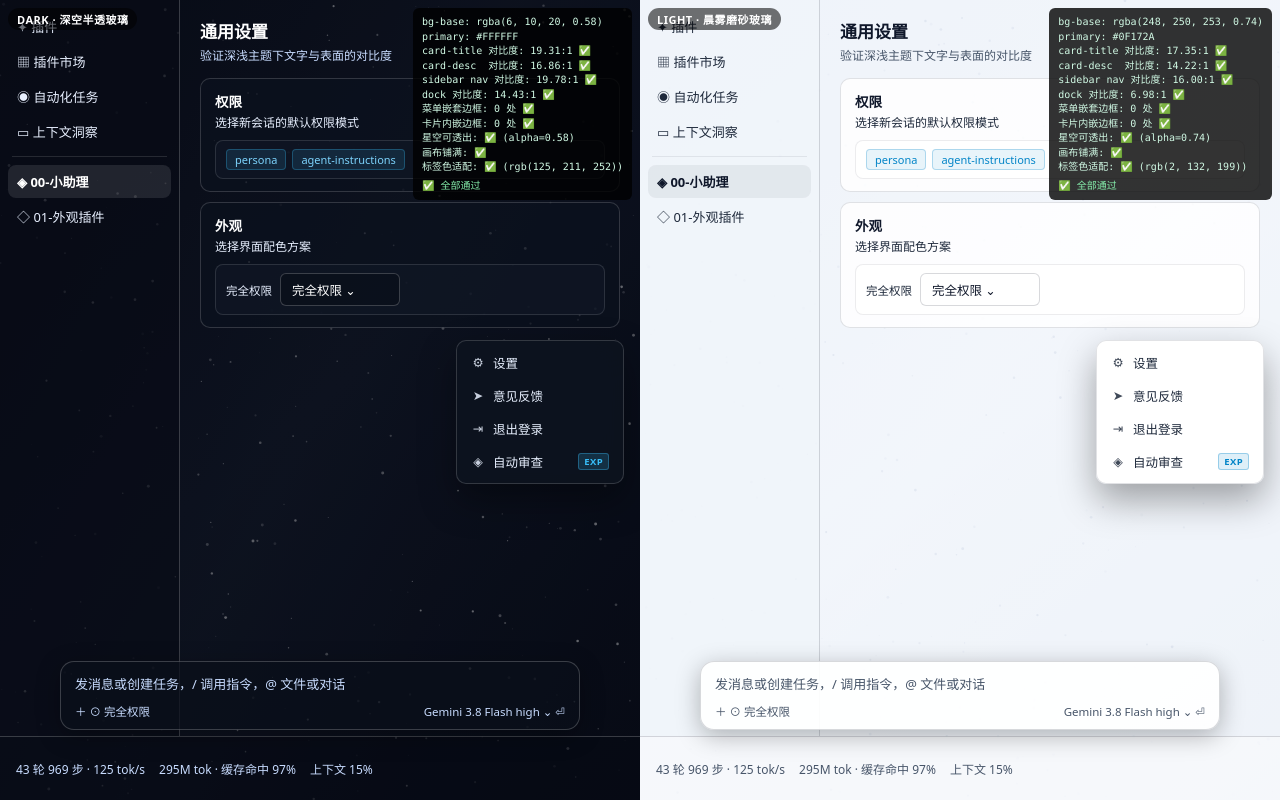
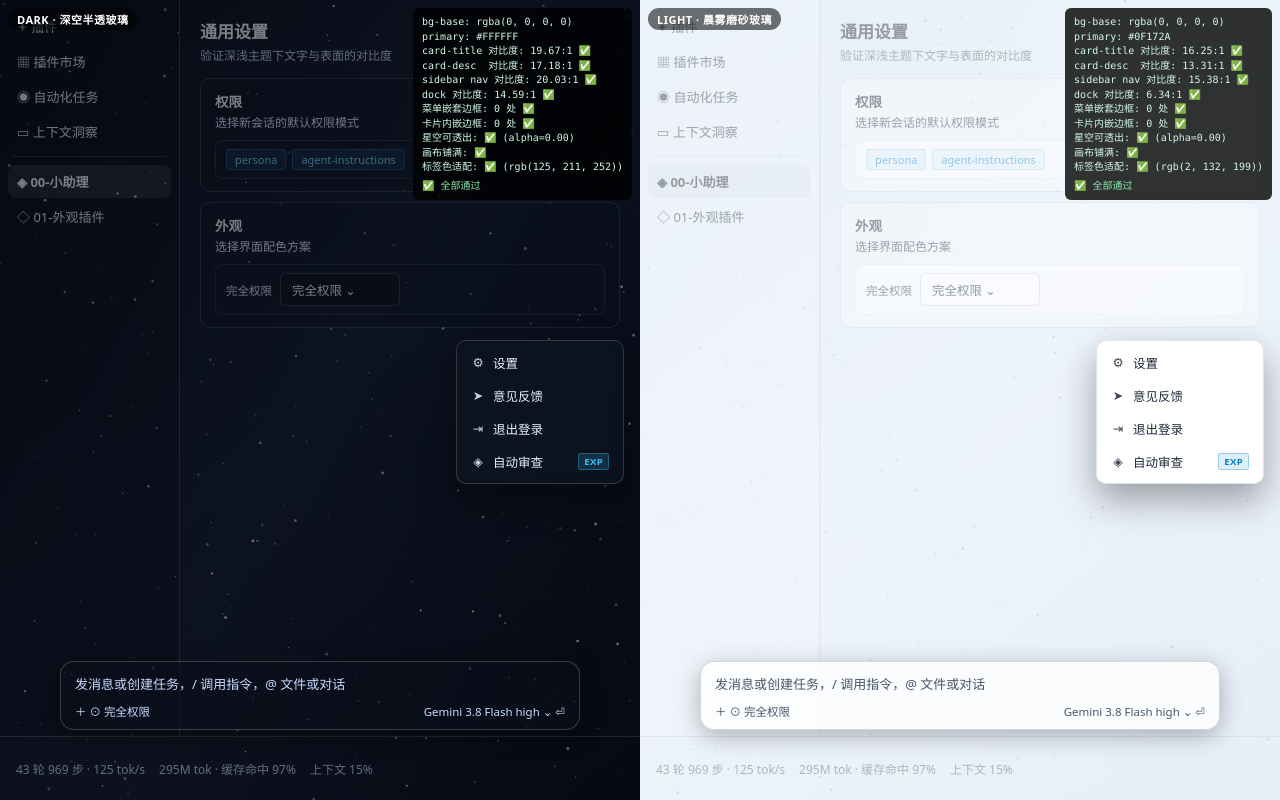
Before and after one commit to milkly909-code/dsh-plugin-starlight-protocol, a website: page preview.html in a window 1280 px wide. Drawn offline with Linux system fonts and the light colour scheme.

Commit message:
fix(starfield): 修复星空完全消失 - bg-base 三层嵌套叠加导致 92.6% 不透明
## 根因（BUG-010）
v2.0.0 把 --dsw-alias-bg-base 设成 rgba(6,10,20,0.58)，但 DSH 把它
嵌套用在三层容器上：
  .mP3x-q_frame → .mP3x-q_centerCol → .an3WzG_root (ConversationRoot)

三层叠加：1-(1-0.58)^3 = 92.6% 不透明 → 星空被彻底盖住。
浅色更严重：1-(1-0.74)^3 = 98.2% → 几乎纯白。

这是我自己在 v2.0.0 里重犯了刚写进 REGRESSION_RULES 的 BUG-007 铁律
（"绝不在嵌套容器上叠加半透明背景"）。

## 修复
1. bg-base 改为 rgba(0,0,0,0) 完全透明，让嵌套链全部透出星空
2. 新增 #sbg-canvas-root::before 单层 tint 作为界面唯一年着色来源
   - 深色 rgba(5,9,18,0.52) / 浅色 rgba(247,250,254,0.58)
   - #sbg-canvas-root 是 position:fixed 的独立单层，不会被递归叠加
3. layer-1..4 不透明度降到 0.34~0.52（深色）/ 0.46~0.70（浅色），
   避免卡片套卡片时过重
4. 暗角 z-index 提到 3，位于 tint 之上

## 新增防回归断言
- test/engine.cjs +9 项：「星空可见性」专章
  - bg-base 必须 alpha=0（深浅都检查）
  - 模拟三层叠加后仍透明
  - layer 最大不透明度上限
  - 单层 tint 存在且不透明度在 0.3~0.7
- test/visual.cjs：真实采样 canvas 像素 + 读 bg-base computed alpha
  - canvas 必须真的画了东西（lum >= 0.01）
  - bg-base 必须完全透明
  - 模拟三层叠加必须 < 50%
  - tint 不透明度必须合理

这比字符串断言可靠：v2.0.0 时所有旧测试全绿，但星空肉眼完全看不见。

```diff
--- a/package.json
+++ b/package.json
@@ -1,6 +1,6 @@
 {
   "name": "@local/space-background",
-  "version": "2.0.0",
+  "version": "2.1.0",
   "description": "深空背景 (Deep Space Background) — 主题令牌驱动的沉浸式星空视界。深色=深空半透玻璃+纯白HUD文字；浅色=晨雾磨砂玻璃+深色高对比文字。27 个官方 --dsw-* 令牌接管全部视觉，保留 DSH 原生圆角/层次/阴影，彻底告别通配符暴力覆盖造成的细节错乱。",
   "type": "module",
   "keywords": [
--- a/preview.html
+++ b/preview.html
@@ -20,6 +20,11 @@
   /* 关键：必须显式给 100% 尺寸，否则 canvas 用属性尺寸（DPR 缩放后）显示，
      只盖住面板一部分，下方会露出 .frame 半透背景叠在 body 上的脏灰色。 */
   .space { position: absolute; inset: 0; width: 100%; height: 100%; z-index: 0; display: block; }
+
+  /* ── 单层 tint（对应 #sbg-canvas-root::before）──
+     真实 DSH 里 bg-base 被嵌套用 3 次，任何不透明度都会累加。
+     所以界面着色只能靠这一层，绝不能写在 bg-base 上。 */
+  .tint { position: absolute; inset: 0; z-index: 2; pointer-events: none; }
 
   /* ── DSH 壳层：全部用令牌驱动 ── */
   .frame {
@@ -158,6 +163,7 @@
 <div class="pane" id="pane-dark">
   <span class="pane-label">DARK · 深空半透玻璃</span>
   <canvas class="space" id="space-dark"></canvas>
+  <div class="tint"></div>
   <div class="frame" data-mock>
     <aside class="sidebar">
       <div class="nav-item">✦ 插件</div>
@@ -211,6 +217,7 @@
 <div class="pane" id="pane-light">
   <span class="pane-label">LIGHT · 晨雾磨砂玻璃</span>
   <canvas class="space" id="space-light"></canvas>
+  <div class="tint"></div>
   <div class="frame" data-mock>
     <aside class="sidebar">
       <div class="nav-item">✦ 插件</div>
@@ -271,14 +278,15 @@ let PALETTE;
 {
   PALETTE = {
     dark: {
-      '--dsw-alias-bg-base': 'rgba(6, 10, 20, 0.58)',
-      '--dsw-alias-bg-layer-1': 'rgba(12, 18, 30, 0.64)',
-      '--dsw-alias-bg-layer-2': 'rgba(16, 24, 38, 0.70)',
-      '--dsw-alias-bg-layer-3': 'rgba(20, 30, 46, 0.76)',
-      '--dsw-alias-bg-layer-4': 'rgba(24, 36, 54, 0.82)',
-      '--dsw-alias-settings-card-fill': 'rgba(16, 24, 38, 0.72)',
-      '--dsw-specific-sidebar-fill': 'rgba(8, 12, 22, 0.66)',
-      '--dsw-specific-input-major': 'rgba(10, 16, 26, 0.74)',
+      // bg-base 必须全透明：DSH 把它嵌套用在 frame → centerCol → ConversationRoot
+      '--dsw-alias-bg-base': 'rgba(0, 0, 0, 0)',
+      '--dsw-alias-bg-layer-1': 'rgba(14, 21, 34, 0.34)',
+      '--dsw-alias-bg-layer-2': 'rgba(18, 27, 42, 0.40)',
+      '--dsw-alias-bg-layer-3': 'rgba(22, 33, 50, 0.46)',
+      '--dsw-alias-bg-layer-4': 'rgba(26, 39, 58, 0.52)',
+      '--dsw-alias-settings-card-fill': 'rgba(18, 27, 42, 0.42)',
+      '--dsw-specific-sidebar-fill': 'rgba(8, 12, 22, 0.30)',
+      '--dsw-specific-input-major': 'rgba(10, 16, 26, 0.62)',
       '--dsw-specific-menu': 'rgba(13, 19, 30, 0.97)',
       '--dsw-alias-label-primary': '#FFFFFF',
       '--dsw-alias-label-secondary': '#E8F0FF',
@@ -300,14 +308,14 @@ let PALETTE;
       '--dsw-menu-backdrop-filter': 'blur(20px) saturate(140%)',
     },
     light: {
-      '--dsw-alias-bg-base': 'rgba(248, 250, 253, 0.74)',
-      '--dsw-alias-bg-layer-1': 'rgba(255, 255, 255, 0.82)',
-      '--dsw-alias-bg-layer-2': 'rgba(255, 255, 255, 0.88)',
-      '--dsw-alias-bg-layer-3': 'rgba(255, 255, 255, 0.92)',
-      '--dsw-alias-bg-layer-4': 'rgba(255, 255, 255, 0.96)',
-      '--dsw-alias-settings-card-fill': 'rgba(255, 255, 255, 0.90)',
-      '--dsw-specific-sidebar-fill': 'rgba(241, 245, 250, 0.80)',
-      '--dsw-specific-input-major': 'rgba(255, 255, 255, 0.92)',
+      '--dsw-alias-bg-base': 'rgba(0, 0, 0, 0)',
+      '--dsw-alias-bg-layer-1': 'rgba(255, 255, 255, 0.46)',
+      '--dsw-alias-bg-layer-2': 'rgba(255, 255, 255, 0.54)',
+      '--dsw-alias-bg-layer-3': 'rgba(255, 255, 255, 0.62)',
+      '--dsw-alias-bg-layer-4': 'rgba(255, 255, 255, 0.70)',
+      '--dsw-alias-settings-card-fill': 'rgba(255, 255, 255, 0.56)',
+      '--dsw-specific-sidebar-fill': 'rgba(241, 245, 250, 0.34)',
+      '--dsw-specific-input-major': 'rgba(255, 255, 255, 0.78)',
       '--dsw-specific-menu': 'rgba(255, 255, 255, 0.98)',
       '--dsw-alias-label-primary': '#0F172A',
       '--dsw-alias-label-secondary': '#1E293B',
@@ -331,6 +339,12 @@ let PALETTE;
   };
 }
 
+/** 单层 tint（对应 client.js 的 #sbg-canvas-root::before） */
+const TINT = {
+  dark: 'rgba(5, 9, 18, 0.52)',
+  light: 'rgba(247, 250, 254, 0.58)',
+};
+
 function applyTheme(pane, scheme) {
   const root = pane.querySelector('[data-mock]');
   for (const [k, v] of Object.entries(PALETTE[scheme])) {
@@ -340,6 +354,10 @@ function applyTheme(pane, scheme) {
   root.setAttribute('data-theme', scheme);
   pane.setAttribute('data-theme', scheme);
   root.style.color = PALETTE[scheme]['--dsw-alias-label-primary'];
+
+  // 单层 tint（对应 #sbg-canvas-root::before）——界面唯一着色来源
+  const tint = pane.querySelector('.tint');
+  if (tint) tint.style.background = TINT[scheme];
 }
 
 applyTheme(document.getElementById('pane-dark'), 'dark');
```
Also changed, not shown: client.js (+34 -23 lines), test/engine.cjs (+52 -3 lines), test/run.cjs (+21 -7 lines), test/visual.cjs (+74 -1 lines).
